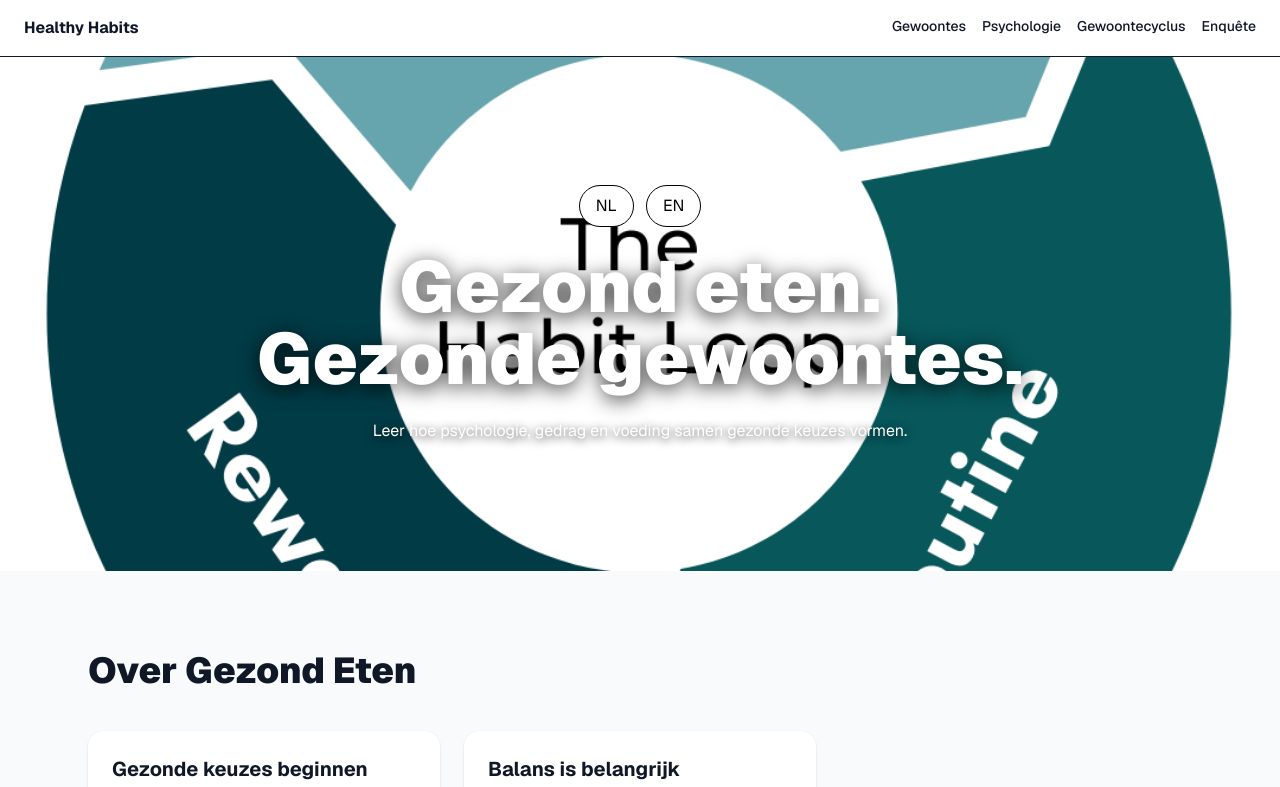
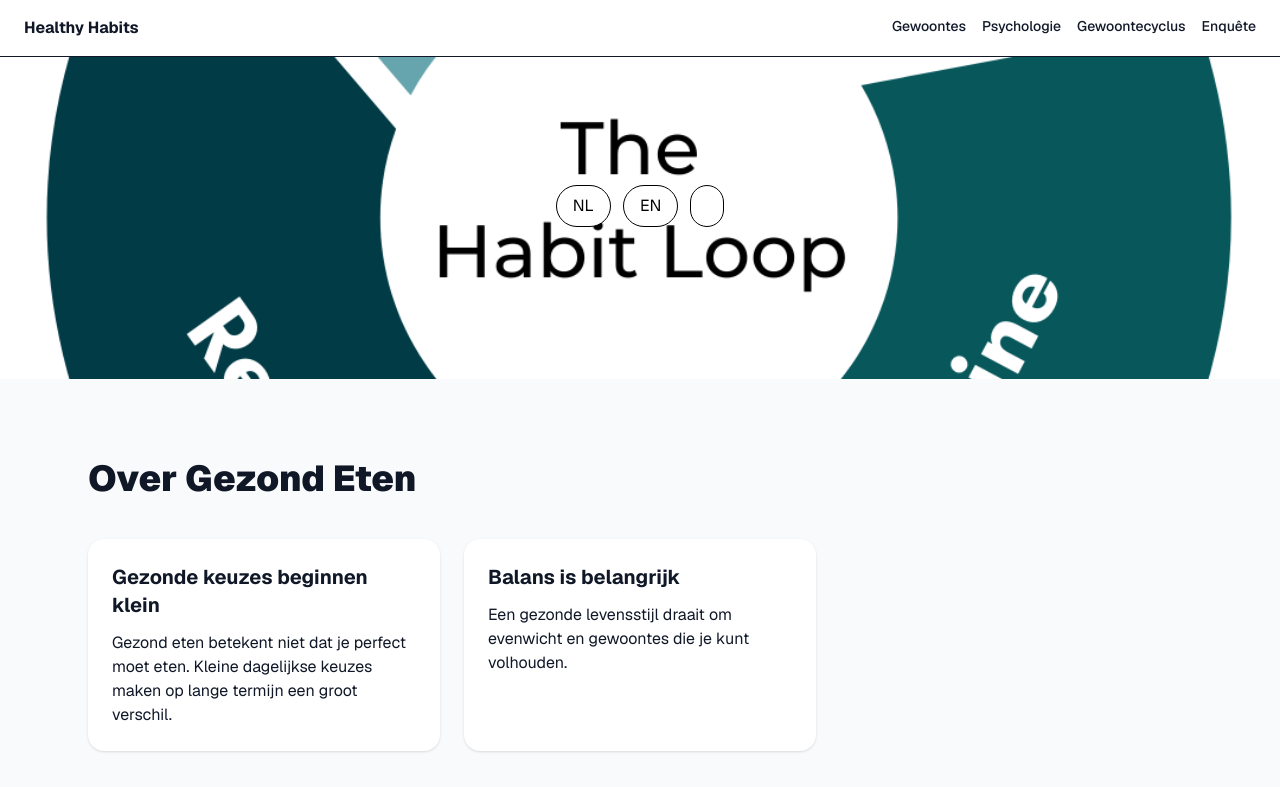
Before and after one commit to toubahmansoor16-sys/healthy-habits-sushi, a Next.js app: page / in a window 1280 px wide. Shown: the top 787 px of the page. Built offline with nearby package versions, Linux system fonts and the light colour scheme; no server answers.

Commit message:
update website

```diff
--- a/app/page.tsx
+++ b/app/page.tsx
@@ -69,7 +69,7 @@ const challengeBadge =
       },
 
       hero: {
-        title: "Gezond eten.\nGezonde gewoontes.",
+        title: "Gezonde gewoontes.",
         subtitle:
           "Leer hoe psychologie, gedrag en voeding samen gezonde keuzes vormen.",
       },
@@ -119,11 +119,6 @@ const challengeBadge =
         survey: "Survey",
       },
 
-      hero: {
-        title: "Healthy Food.\nHealthy Habits.",
-        subtitle:
-          "Learn how psychology, behaviour and food create healthy choices.",
-      },
 
       sections: {
         habits: "Habits",
@@ -200,26 +195,12 @@ const challengeBadge =
       >
         EN
       </button>
+
+      <button
+        onClick={() => setLang("nl")}
+        className="px-4 py-2 bg-white text-black border rounded-full"
+      ></button>
     </div>
-
-    <h1
-      className="text-5xl md:text-7xl font-black whitespace-pre-line"
-      style={{
-        textShadow: "0 4px 20px rgba(0,0,0,0.8)",
-      }}
-    >
-      {t[lang].hero.title}
-    </h1>
-
-    <p
-      className="mt-6 max-w-xl mx-auto"
-      style={{
-        textShadow: "0 2px 10px rgba(0,0,0,0.8)",
-      }}
-    >
-      {t[lang].hero.subtitle}
-    </p>
-
   </div>
 </section>
 
```
